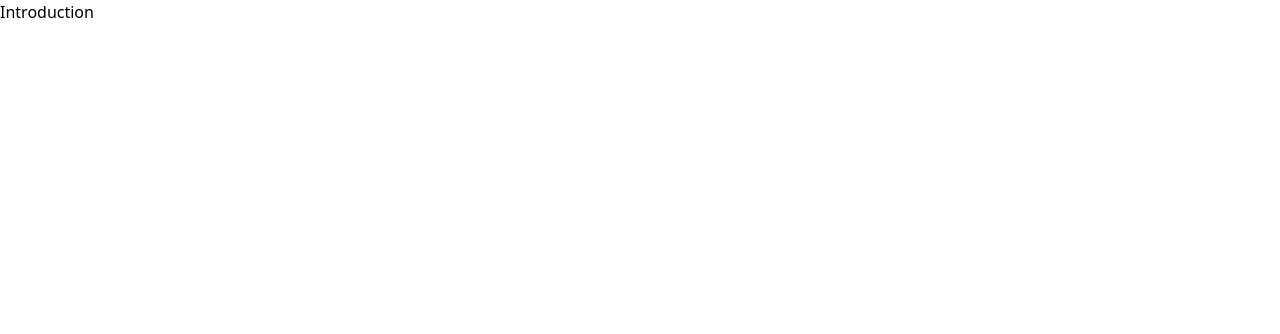
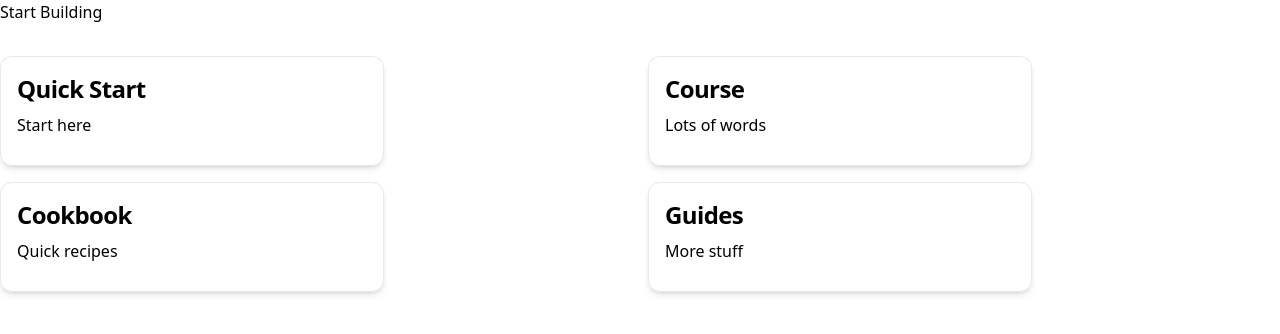
Before and after one commit to ZYJLiu/notdocs, a Next.js app: page / in a window 1280 px wide. Shown: the top 334 px of the page. Built offline with nearby package versions, Linux system fonts and the light colour scheme.

Commit message:
giscus github comment system

```diff
--- /dev/null
+++ b/components/custom-card.tsx
@@ -0,0 +1,17 @@
+import Link from "next/link";
+
+export default function CustomCard({ href, title, description, children }) {
+  return (
+    <Link href={href} passHref>
+      <div className="duration-400 max-w-sm cursor-pointer rounded-xl border p-4 no-underline shadow-md transition ease-in-out hover:no-underline hover:shadow-lg dark:border-gray-700 dark:hover:border-gray-400">
+        <div>
+          <h5 className="mb-2 text-2xl font-bold tracking-tight no-underline">
+            {title}
+          </h5>
+          <p className="mb-3 no-underline">{description}</p>
+          {children}
+        </div>
+      </div>
+    </Link>
+  );
+}
--- a/package.json
+++ b/package.json
@@ -18,6 +18,7 @@
   },
   "homepage": "https://github.com/shuding/nextra-docs-template#readme",
   "dependencies": {
+    "@giscus/react": "^3.0.0",
     "next": "^14.1.4",
     "nextra": "3.0.0-alpha.22",
     "nextra-theme-docs": "3.0.0-alpha.22",
--- a/pages/_meta.tsx
+++ b/pages/_meta.tsx
@@ -1,4 +1,28 @@
+import { useRouter } from "next/router";
+import { useTheme } from "nextra-theme-docs";
+import Giscus from "@giscus/react";
+
 export default {
+  "*": {
+    theme: {
+      bottomContent: function BottomContent() {
+        const { resolvedTheme } = useTheme();
+        const { route } = useRouter();
+        return (
+          <Giscus
+            key={route}
+            repo="ZYJLiu/notdocs"
+            repoId="R_kgDOLsch8A"
+            category="Discussion"
+            categoryId="DIC_kwDOLsch8M4CenYM"
+            mapping="pathname"
+            inputPosition="top"
+            theme={resolvedTheme}
+          />
+        );
+      },
+    },
+  },
   index: {
     title: "Getting Started",
     type: "page",
--- a/pages/index.mdx
+++ b/pages/index.mdx
@@ -1 +1,26 @@
-# Introduction
+import CustomCard from "@/components/custom-card";
+
+# Start Building
+
+<div className="mt-8 grid grid-cols-1 gap-4 lg:grid-cols-2">
+  <CustomCard
+    href="/learn"
+    title="Quick Start"
+    description="Start here"
+  ></CustomCard>
+  <CustomCard
+    href="/course"
+    title="Course"
+    description="Lots of words"
+  ></CustomCard>
+  <CustomCard
+    href="/cookbook"
+    title="Cookbook"
+    description="Quick recipes"
+  ></CustomCard>
+  <CustomCard
+    href="/guides"
+    title="Guides"
+    description="More stuff"
+  ></CustomCard>
+</div>
```
Also changed, not shown: 1 other file (tests, documents, lock files or other folders).
